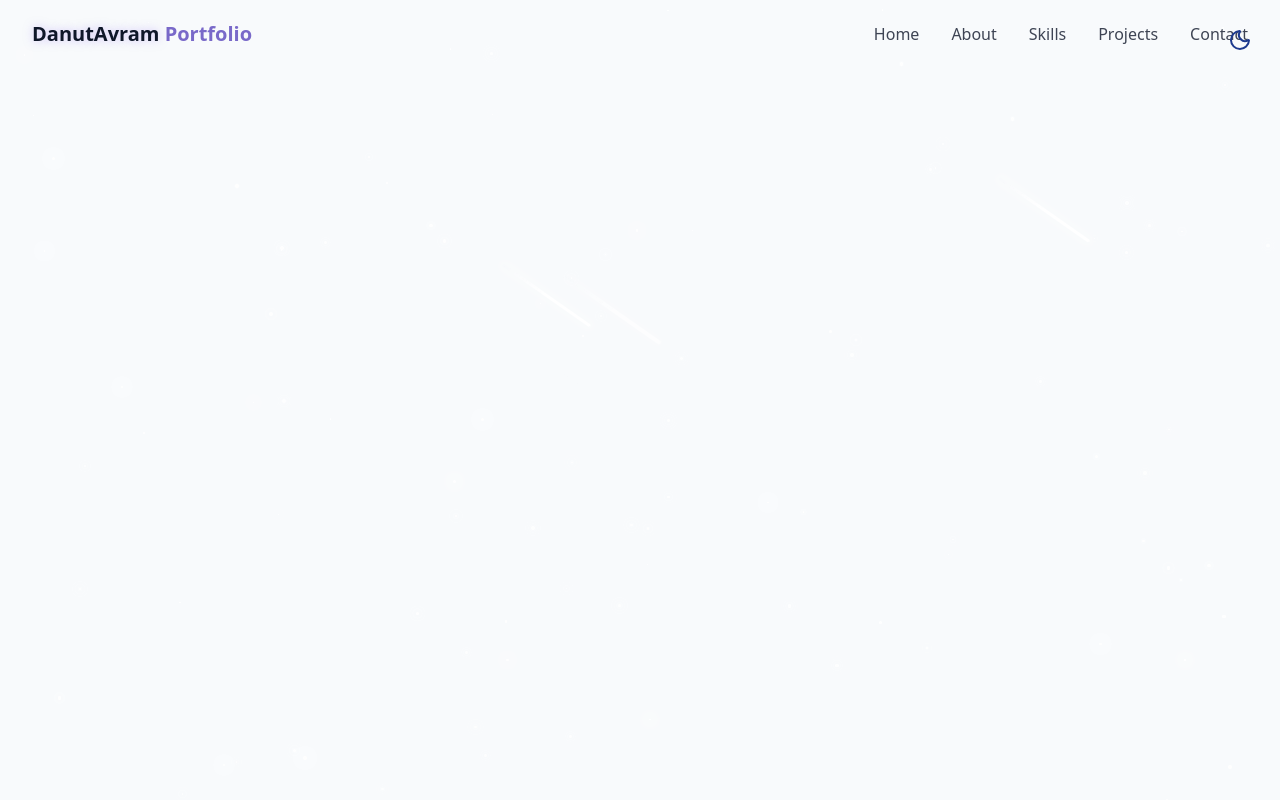
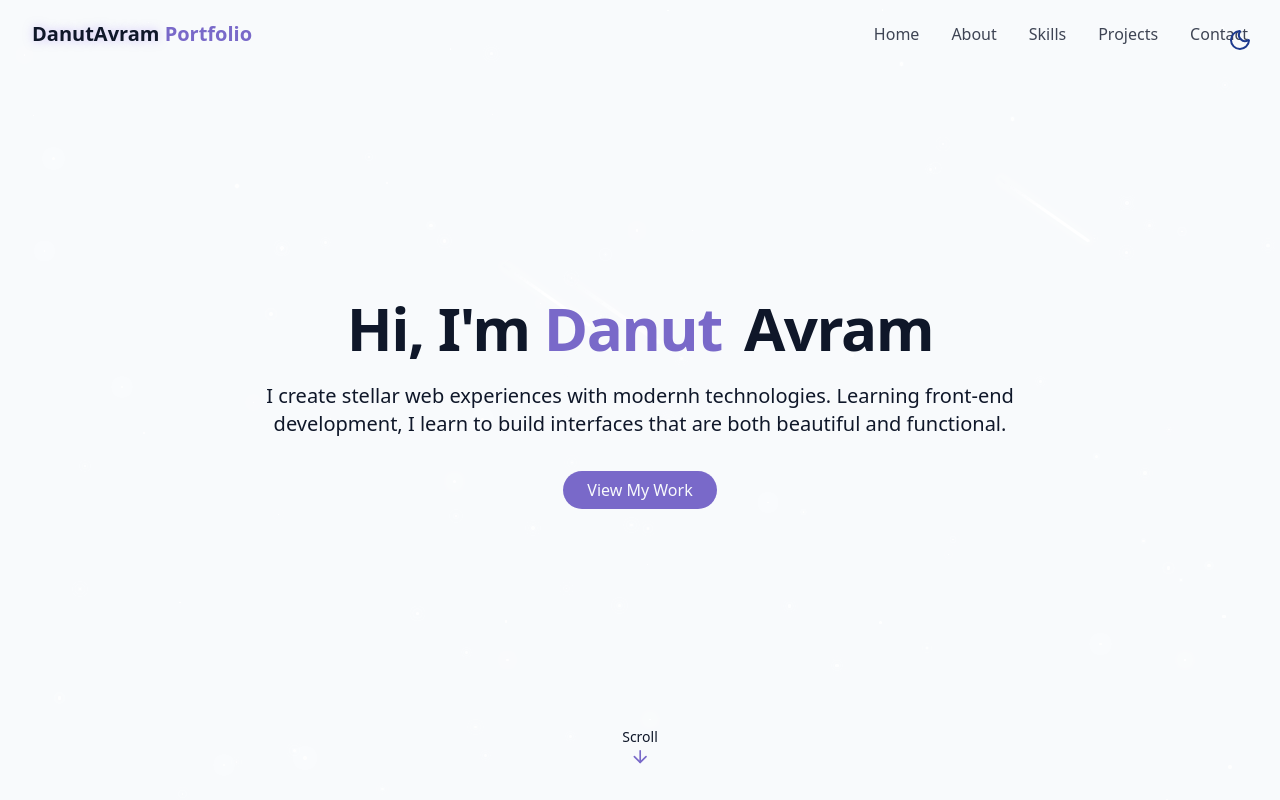
Before and after one commit to danutavram/beautiful-portfolio, a React (Vite) app: page / in a window 1280 px wide. Built offline with nearby package versions, Linux system fonts and the light colour scheme.

Commit message:
HeroSection completed

```diff
--- /dev/null
+++ b/src/components/HeroSection.jsx
@@ -0,0 +1,32 @@
+import { ArrowDown } from "lucide-react"
+
+export const HeroSection = ()=>{
+    return (
+        <section id="hero" className="relative min-h-screen flex flex-col items-center justify-center px-4">
+            <div className="container max-w-4xl mx-auto text-center z-10">
+                <div className="space-y-6">
+                    <h1 className="text-4xl md:text-6xl font-bold tracking-tight">
+                        <span className="opacity-0 animate-fade-in"> Hi, I'm</span>
+                        <span className="text-primary opacity-0 animate-fade-in-delay-1"> Danut</span>
+                        <span className="text-gradient ml-2 opacity-0 animate-fade-in-delay-2"> Avram</span>
+                    </h1>
+                    <p className="text-lg md:text-xl text-muted-foreground max-2-2xl mx-auto opacity-0 animate-fade-in-delay-3">
+                        I create stellar web experiences with modernh technologies.
+                        Learning front-end development, I learn to build interfaces that are both beautiful and functional.
+                    </p>
+
+                    <div className=" pt-4 opacity-0 animate-fade-in-delay-4">
+                        <a href="#projects" className="cosmic-button">
+                            View My Work
+                        </a>
+                    </div>
+                </div>
+            </div>
+
+            <div className="absolute bottom-8 left-1/2 transform -translate-x-1/2 flex flex-col items-center animate-bounce">
+                <span className="text-sm text-muted-foreground"> Scroll</span>
+                <ArrowDown className="h-5 w-5 text-primary" />
+            </div>
+        </section>
+    )
+}
--- a/src/pages/Home.jsx
+++ b/src/pages/Home.jsx
@@ -1,6 +1,7 @@
 import { StarBackground } from "@/components/StarBackground";
 import { ThemeToggle } from "@/components/ThemeToggle";
 import { Navbar } from "../components/Navbar";
+import { HeroSection } from "../components/HeroSection";
 
 export const Home = ()=>{
     return <div className="min-h-screen  bg-background text-foreground overflow-x-hidden">
@@ -13,7 +14,9 @@
         {/* Navbar */}
         <Navbar />
         {/* Main Content */}
-
+        <main>
+            <HeroSection />
+        </main>
         {/* Footer */}
     </div>;
 };
```
